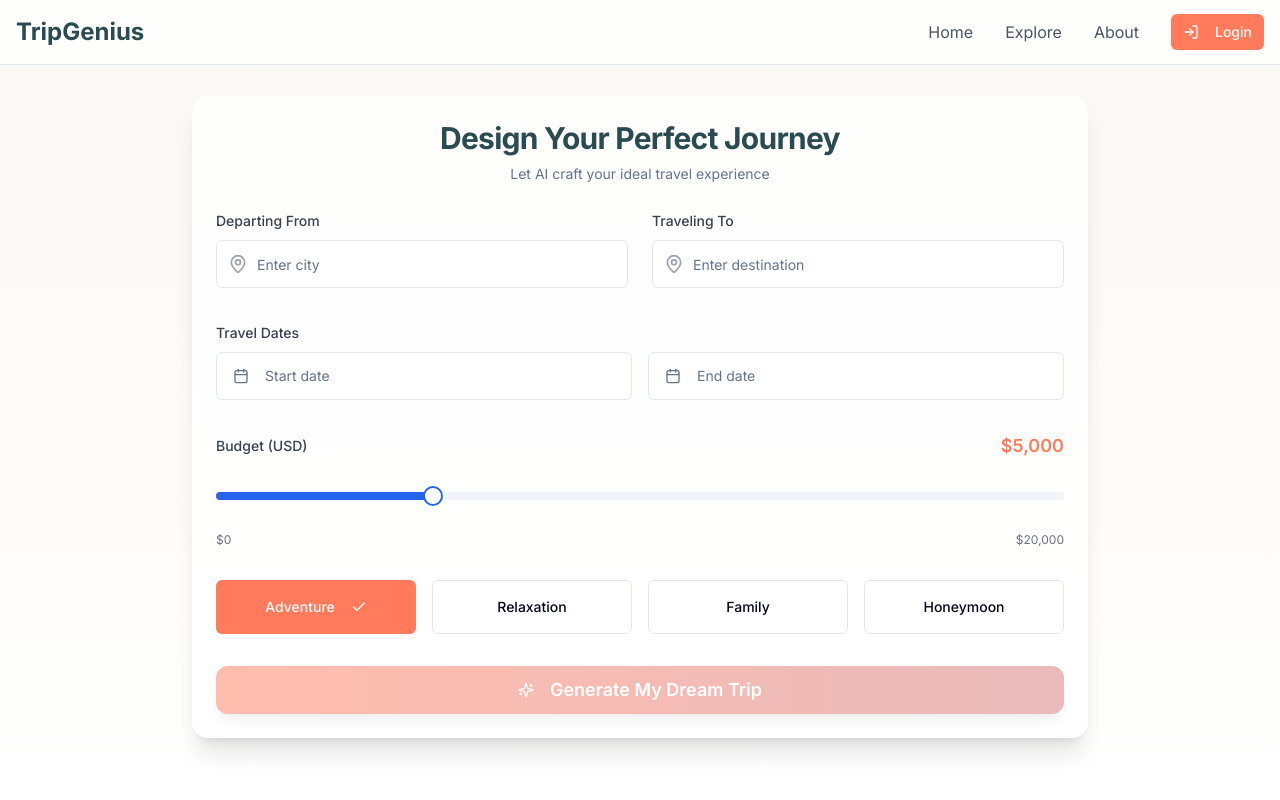
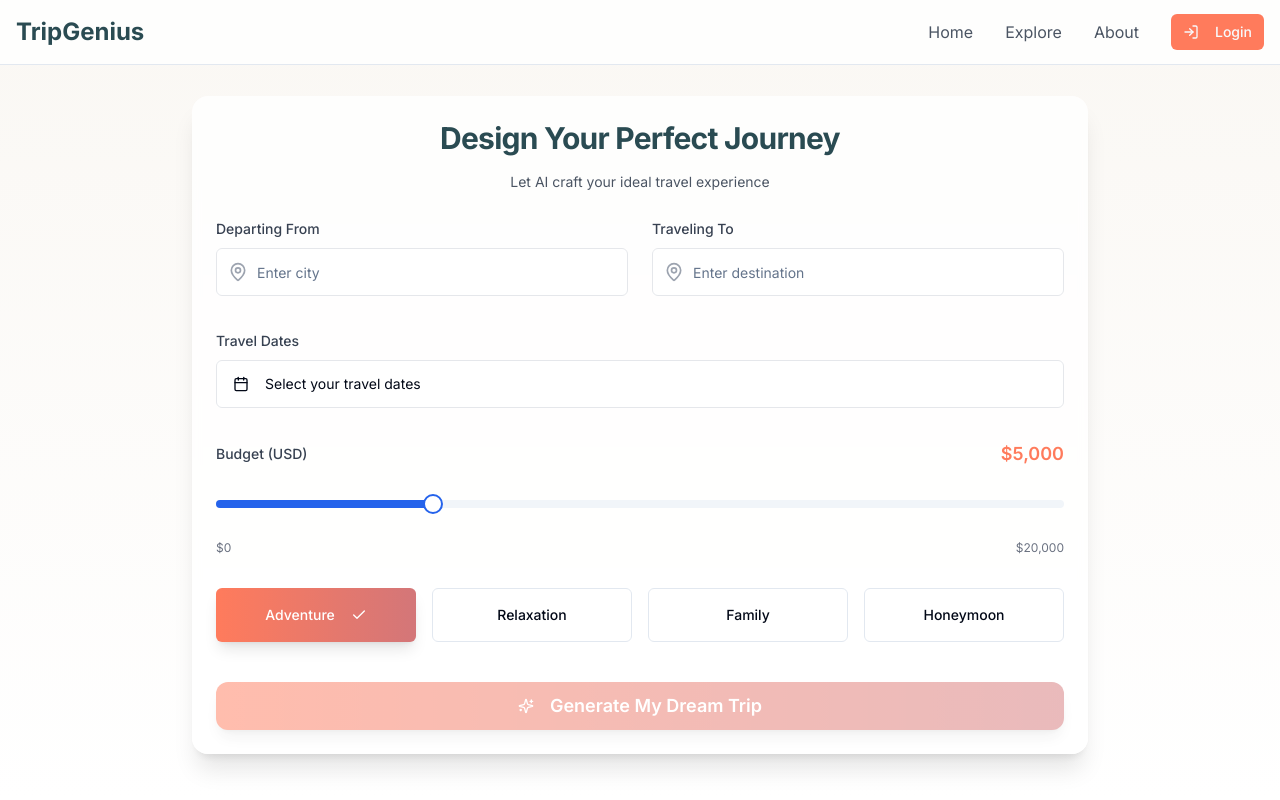
Before and after one commit to sudoSharun/tripgenius-explorer, a React (Vite) app: page /plan-trip in a window 1280 px wide. Built offline with nearby package versions, Linux system fonts and the light colour scheme.

Commit message:
Refactor Trip Planner UI
Refactor the Trip Planner UI to improve user experience with a date range selector, redesigned generate button, aesthetic enhancements, and interactive micro-animations.

```diff
--- a/src/components/TripPlanner.tsx
+++ b/src/components/TripPlanner.tsx
@@ -8,6 +8,7 @@ import {
   CardDescription,
   CardHeader,
   CardTitle,
+  CardFooter,
 } from "@/components/ui/card";
 import { Input } from "@/components/ui/input";
 import { Label } from "@/components/ui/label";
@@ -18,8 +19,9 @@ import {
   PopoverContent,
   PopoverTrigger,
 } from "@/components/ui/popover";
-import { format } from "date-fns";
+import { format, addDays } from "date-fns";
 import { cn } from "@/lib/utils";
+import { DateRange } from "react-day-picker";
 
 type TravelTone = "Adventure" | "Relaxation" | "Family" | "Honeymoon";
 
@@ -28,22 +30,11 @@ const TripPlanner = () => {
   const [to, setTo] = useState("");
   const [travelTone, setTravelTone] = useState<TravelTone>("Adventure");
   const [budget, setBudget] = useState([5000]);
-  const [dateRange, setDateRange] = useState<{
-    from: Date | undefined;
-    to: Date | undefined;
-  }>({
+  const [date, setDate] = useState<DateRange | undefined>({
     from: undefined,
     to: undefined,
   });
   const [loading, setLoading] = useState(false);
-
-  const popularDestinations = [
-    "Paris, France",
-    "Tokyo, Japan",
-    "New York, USA",
-    "Rome, Italy",
-    "Sydney, Australia",
-  ];
 
   const handleGenerateItinerary = () => {
     setLoading(true);
@@ -57,37 +48,37 @@ const TripPlanner = () => {
     <div className="max-w-4xl mx-auto">
       <Card className="bg-white/80 backdrop-blur-sm border-none shadow-xl rounded-2xl transition-all duration-300 hover:shadow-2xl">
         <CardHeader className="text-center space-y-2">
-          <CardTitle className="text-3xl font-bold text-teal">Design Your Perfect Journey</CardTitle>
-          <CardDescription>Let AI craft your ideal travel experience</CardDescription>
+          <CardTitle className="text-3xl font-bold text-teal mb-2">Design Your Perfect Journey</CardTitle>
+          <CardDescription className="text-gray-600">Let AI craft your ideal travel experience</CardDescription>
         </CardHeader>
         <CardContent className="space-y-8">
           {/* Destination Selection */}
           <div className="grid md:grid-cols-2 gap-6">
             <div className="space-y-2">
               <Label className="text-sm font-medium text-gray-700">Departing From</Label>
-              <div className="relative">
+              <div className="relative group">
                 <Input
                   type="text"
                   placeholder="Enter city"
                   value={from}
                   onChange={(e) => setFrom(e.target.value)}
-                  className="pl-10 h-12 bg-white/50 backdrop-blur-sm border-gray-200 focus:border-coral focus:ring-coral transition-all duration-300"
+                  className="pl-10 h-12 bg-white/50 backdrop-blur-sm border-gray-200 focus:border-coral focus:ring-coral transition-all duration-300 group-hover:border-coral/50"
                 />
-                <MapPin className="absolute left-3 top-3.5 h-5 w-5 text-gray-400" />
+                <MapPin className="absolute left-3 top-3.5 h-5 w-5 text-gray-400 group-hover:text-coral transition-colors duration-300" />
               </div>
             </div>
 
             <div className="space-y-2">
               <Label className="text-sm font-medium text-gray-700">Traveling To</Label>
-              <div className="relative">
+              <div className="relative group">
                 <Input
                   type="text"
                   placeholder="Enter destination"
                   value={to}
                   onChange={(e) => setTo(e.target.value)}
-                  className="pl-10 h-12 bg-white/50 backdrop-blur-sm border-gray-200 focus:border-coral focus:ring-coral transition-all duration-300"
+                  className="pl-10 h-12 bg-white/50 backdrop-blur-sm border-gray-200 focus:border-coral focus:ring-coral transition-all duration-300 group-hover:border-coral/50"
                 />
-                <MapPin className="absolute left-3 top-3.5 h-5 w-5 text-gray-400" />
+                <MapPin className="absolute left-3 top-3.5 h-5 w-5 text-gray-400 group-hover:text-coral transition-colors duration-300" />
               </div>
             </div>
           </div>
@@ -95,60 +86,49 @@ const TripPlanner = () => {
           {/* Date Range Selection */}
           <div className="space-y-2">
             <Label className="text-sm font-medium text-gray-700">Travel Dates</Label>
-            <div className="grid md:grid-cols-2 gap-4">
             <Popover>
               <PopoverTrigger asChild>
                 <Button
                   variant="outline"
                   className={cn(
-                      "w-full justify-start text-left font-normal h-12",
-                      !dateRange.from && "text-muted-foreground"
+                    "w-full justify-start text-left font-normal h-12 bg-white/50 backdrop-blur-sm border-gray-200 hover:border-coral/50 transition-all duration-300",
+                    !date && "text-muted-foreground"
                   )}
                 >
                   <Calendar className="mr-2 h-4 w-4" />
-                    {dateRange.from ? format(dateRange.from, "PPP") : "Start date"}
+                  {date?.from ? (
+                    date.to ? (
+                      <>
+                        {format(date.from, "LLL dd, y")} - {format(date.to, "LLL dd, y")}
+                      </>
+                    ) : (
+                      format(date.from, "LLL dd, y")
+                    )
+                  ) : (
+                    <span>Select your travel dates</span>
+                  )}
                 </Button>
               </PopoverTrigger>
-                <PopoverContent className="w-auto p-0" align="start">
+              <PopoverContent className="w-auto p-0" align="center">
                 <CalendarComponent
-                    mode="single"
-                    selected={dateRange.from}
-                    onSelect={(date) => setDateRange({ ...dateRange, from: date })}
                   initialFocus
+                  mode="range"
+                  defaultMonth={date?.from}
+                  selected={date}
+                  onSelect={setDate}
+                  numberOfMonths={2}
                 />
               </PopoverContent>
             </Popover>
-
-              <Popover>
-                <PopoverTrigger asChild>
-                  <Button
-                    variant="outline"
-                    className={cn(
-                      "w-full justify-start text-left font-normal h-12",
-                      !dateRange.to && "text-muted-foreground"
-                    )}
-                  >
-                    <Calendar className="mr-2 h-4 w-4" />
-                    {dateRange.to ? format(dateRange.to, "PPP") : "End date"}
-                  </Button>
-                </PopoverTrigger>
-                <PopoverContent className="w-auto p-0" align="start">
-                  <CalendarComponent
-                    mode="single"
-                    selected={dateRange.to}
-                    onSelect={(date) => setDateRange({ ...dateRange, to: date })}
-                    initialFocus
-                  />
-                </PopoverContent>
-              </Popover>
-            </div>
           </div>
 
           {/* Budget Slider */}
           <div className="space-y-4">
             <div className="flex justify-between items-center">
               <Label className="text-sm font-medium text-gray-700">Budget (USD)</Label>
-              <span className="text-lg font-semibold text-coral">${budget[0].toLocaleString()}</span>
+              <span className="text-lg font-semibold text-coral transition-all duration-300">
+                ${budget[0].toLocaleString()}
+              </span>
             </div>
             <Slider
               value={budget}
@@ -170,23 +150,64 @@ const TripPlanner = () => {
                 key={style}
                 variant={travelTone === style ? "default" : "outline"}
                 className={cn(
-                  "h-auto py-4 px-6 transition-all duration-300",
-                  travelTone === style && "bg-coral hover:bg-coral/90"
+                  "h-auto py-4 px-6 transition-all duration-300 hover:scale-105",
+                  travelTone === style
+                    ? "bg-gradient-to-r from-coral to-coral/80 text-white shadow-lg hover:shadow-xl"
+                    : "hover:border-coral/50"
                 )}
                 onClick={() => setTravelTone(style as TravelTone)}
               >
                 {style}
-                {travelTone === style && <Check className="ml-2 h-4 w-4" />}
+                {travelTone === style && (
+                  <Check className="ml-2 h-4 w-4 animate-fade-in" />
+                )}
               </Button>
             ))}
           </div>
+        </CardContent>
 
+        {/* Trip Summary */}
+        {(from || to || date?.from || budget[0] !== 5000 || travelTone !== "Adventure") && (
+          <CardContent className="border-t border-gray-100 pt-6">
+            <div className="bg-gray-50/50 backdrop-blur-sm rounded-xl p-4 space-y-2">
+              <h3 className="text-sm font-medium text-gray-700">Trip Summary</h3>
+              <div className="grid md:grid-cols-2 gap-4 text-sm">
+                {from && (
+                  <div className="flex items-center gap-2">
+                    <Plane className="h-4 w-4 text-coral" />
+                    <span>From: {from}</span>
+                  </div>
+                )}
+                {to && (
+                  <div className="flex items-center gap-2">
+                    <MapPin className="h-4 w-4 text-coral" />
+                    <span>To: {to}</span>
+                  </div>
+                )}
+                {date?.from && (
+                  <div className="flex items-center gap-2">
+                    <Calendar className="h-4 w-4 text-coral" />
+                    <span>
+                      {format(date.from, "MMM dd")} - {date.to ? format(date.to, "MMM dd, yyyy") : "..."}
+                    </span>
+                  </div>
+                )}
+                <div className="flex items-center gap-2">
+                  <Sparkles className="h-4 w-4 text-coral" />
+                  <span>{travelTone} Style</span>
+                </div>
+              </div>
+            </div>
+          </CardContent>
+        )}
+
+        <CardFooter className="pt-4">
           {/* Generate Button */}
           <Button
             size="lg"
-            disabled={!from || !to || !dateRange.from || !dateRange.to || loading}
+            disabled={!from || !to || !date?.from || !date?.to || loading}
             onClick={handleGenerateItinerary}
-            className="w-full bg-gradient-to-r from-coral to-coral/80 hover:from-coral/90 hover:to-coral/70 text-white rounded-xl py-6 text-lg font-semibold shadow-lg transition-all duration-300 hover:shadow-xl hover:scale-[1.02] disabled:hover:scale-100"
+            className="w-full bg-gradient-to-r from-coral to-coral/80 hover:from-coral/90 hover:to-coral/70 text-white rounded-xl py-6 text-lg font-semibold shadow-lg transition-all duration-300 hover:shadow-xl hover:scale-[1.02] disabled:hover:scale-100 disabled:opacity-50"
           >
             {loading ? (
               <>
@@ -200,7 +221,7 @@ const TripPlanner = () => {
               </>
             )}
           </Button>
-        </CardContent>
+        </CardFooter>
       </Card>
     </div>
   );
```
Lines whose indentation alone changed are shown as unchanged.
